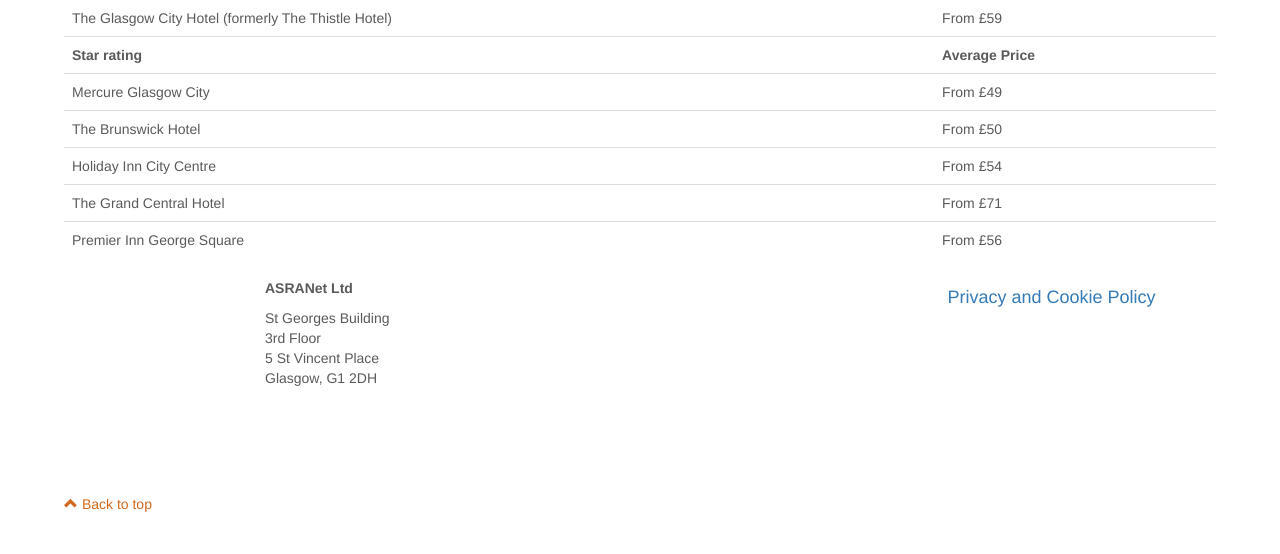
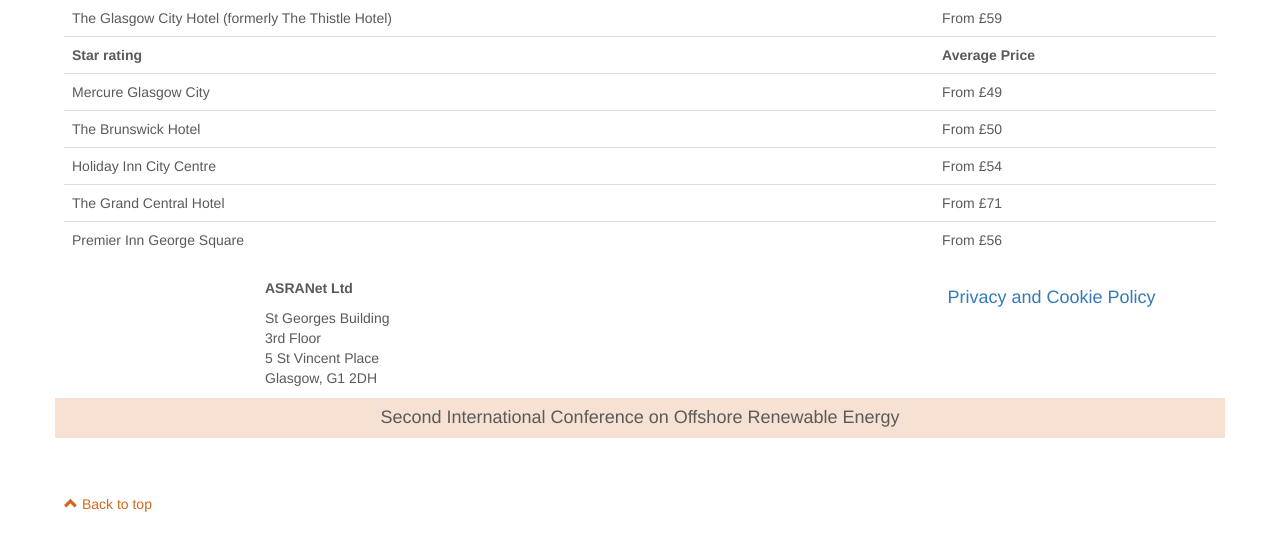
Before and after one commit to ASRANetOrg/BIOMAT, a Django app: template templates/accomodation.html in a window 1280 px wide. Shown: the part 246-800 px from the top of the page. Run offline with Django 3.2, Linux system fonts and the light colour scheme; the template is opened without the code that fills it, so the values that code supplies are empty; some libraries are stand-ins or nearby versions.

Commit message:
Added conference title to footer to improve SEO

```diff
--- a/static/styles.css
+++ b/static/styles.css
@@ -240,3 +240,8 @@
 body > div.back-to-top > a {
     color: chocolate
 }
+
+.footer-title{
+    text-align: center;
+    background: rgba(210, 105, 30, .2);
+}
--- a/templates/baseTemplates/base.html
+++ b/templates/baseTemplates/base.html
@@ -100,19 +100,31 @@
             <h4 class="col-md-3 pull-right"><a href="{% url 'cookies' %}">Privacy and Cookie Policy</a></h4>
 
         </div>
+
+        <div class="row footer-title">
+            <h4>Second International Conference on Offshore Renewable Energy</h4>
+        </div>
+
     </div>
 </div>
 
 </body>
 
 <script>
-  (function(i,s,o,g,r,a,m){i['GoogleAnalyticsObject']=r;i[r]=i[r]||function(){
-  (i[r].q=i[r].q||[]).push(arguments)},i[r].l=1*new Date();a=s.createElement(o),
-  m=s.getElementsByTagName(o)[0];a.async=1;a.src=g;m.parentNode.insertBefore(a,m)
-  })(window,document,'script','//www.google-analytics.com/analytics.js','ga');
+    (function (i, s, o, g, r, a, m) {
+        i['GoogleAnalyticsObject'] = r;
+        i[r] = i[r] || function () {
+                    (i[r].q = i[r].q || []).push(arguments)
+                }, i[r].l = 1 * new Date();
+        a = s.createElement(o),
+                m = s.getElementsByTagName(o)[0];
+        a.async = 1;
+        a.src = g;
+        m.parentNode.insertBefore(a, m)
+    })(window, document, 'script', '//www.google-analytics.com/analytics.js', 'ga');
 
-  ga('create', 'UA-54505289-2', 'auto');
-  ga('send', 'pageview');
+    ga('create', 'UA-54505289-2', 'auto');
+    ga('send', 'pageview');
 
 </script>
 
--- a/templates/robots.txt
+++ b/templates/robots.txt
@@ -1,2 +1,3 @@
 User-agent: *
-Disallow: /uploadAbstract
+Disallow: /uploadAbstract/
+Disallow: /cookies/
```
